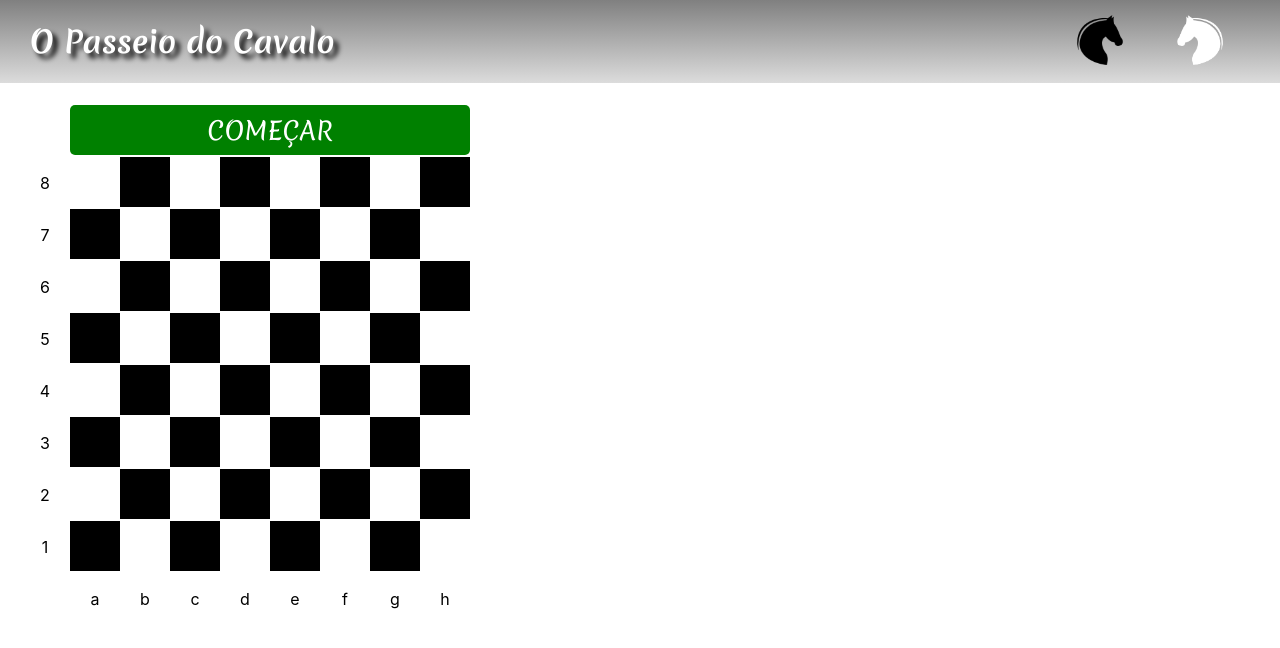
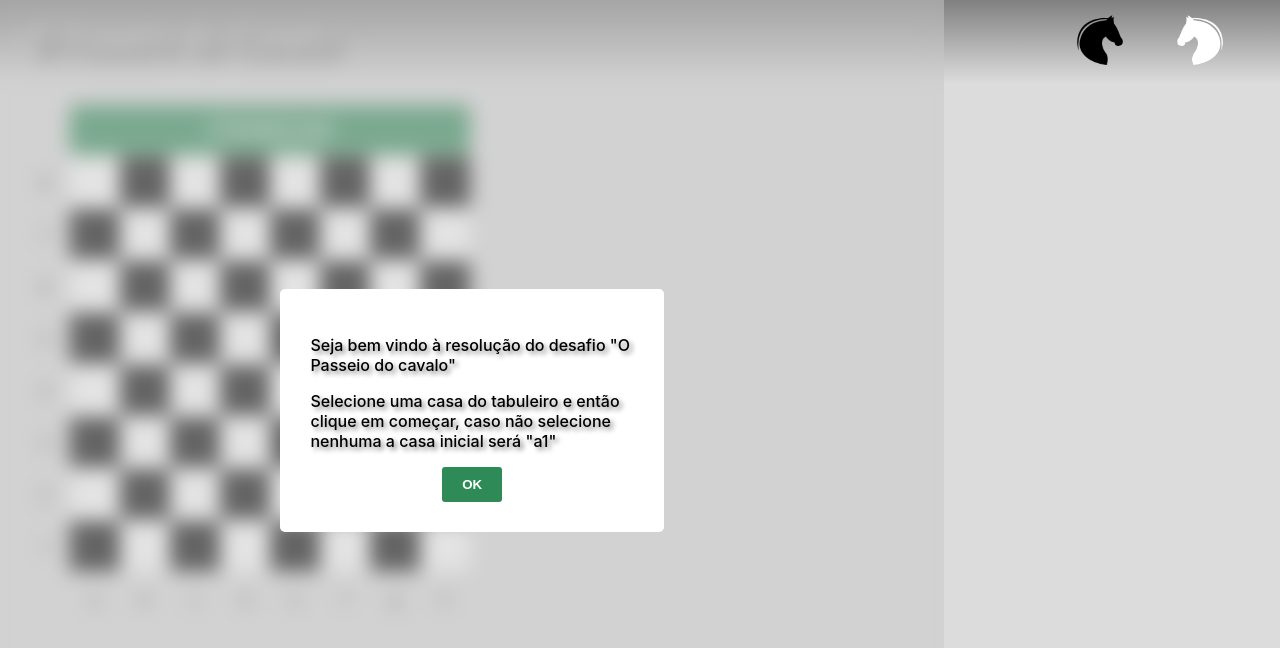
Before and after one commit to rodrigoDeSouzaFernandes/knight-s-tour, a React (Create React App) app: page / in a window 1280 px wide. Shown: the top 648 px of the page. Built offline with nearby package versions, Linux system fonts and the light colour scheme.

Commit message:
finalizado

```diff
--- a/src/App.js
+++ b/src/App.js
@@ -1,10 +1,12 @@
 import './App.css';
 import Board from './components/Board'
 import Header from './components/Header'
+import InitialMessage from './components/InitialMessage';
 
 function App() {
   return (
     <div className="App">
+      <InitialMessage />
       <Header />
       <Board />
     </div>
--- a/src/components/Board/styled.js
+++ b/src/components/Board/styled.js
@@ -65,11 +65,9 @@ export const Line = styled.div`
 export const Move = styled.span`
   width: 12%;
   min-width: 70px;
+  background: white;
   :nth-child(odd){
     background: rgb(200, 200, 200);
-  }
-  :nth-child(even){
-    background: rgb(220, 220, 220);
   }
 
   @media screen and (max-width: 490px) {
@@ -137,7 +135,7 @@ export const BtnPlay = styled.button`
   height: 50px;
   color: white;
   font-size: 25px;
-  background: green;
+  background: seaGreen;
   border: none;
   border-radius: 5px;
   margin: 2px 0;
--- a/src/components/InitialMessage/index.js
+++ b/src/components/InitialMessage/index.js
@@ -0,0 +1,31 @@
+import React, {useState} from 'react'
+
+import { MessageBody, MessageContainer, MessageText, MessageButton } from './styled'
+
+function InitialMessage() {
+
+  const [ active, setActive ] = useState(true);
+
+  return (
+    active && (
+      <MessageBody>
+      <MessageContainer>
+        <MessageText>
+          Seja bem vindo à resolução do desafio "O Passeio do cavalo"
+        </MessageText>
+        <MessageText>
+          Selecione uma casa do tabuleiro e então clique em começar,
+          caso não selecione nenhuma a casa inicial será "a1"
+        </MessageText>
+        <MessageButton
+          onClick={ () => setActive(false) }
+        >
+          OK
+        </MessageButton>
+      </MessageContainer>
+    </MessageBody>
+    )
+  )
+}
+
+export default InitialMessage;
--- /dev/null
+++ b/src/components/InitialMessage/styled.js
@@ -0,0 +1,43 @@
+import styled from 'styled-components';
+
+export const MessageBody = styled.div`
+  position: absolute;
+  padding: 10px;
+  z-index: 1;
+  display: flex;
+  height: 100vh;
+  align-items: center;
+  justify-content: center;
+  background: rgba(200, 200, 200, 0.5);
+  backdrop-filter: blur(10px);
+`;
+
+export const MessageContainer = styled.div`
+  width: 35%;
+  border-radius: 5px;
+  background: white;
+  padding: 30px;
+
+  @media screen and (max-width: 880px) {
+    width: 60%;
+  }
+
+  @media screen and (max-width: 880px) {
+    width: 100%;
+  }
+`;
+
+export const MessageText = styled.p`
+  text-align: left;
+  font-weight: 550;
+  text-shadow: 3px 3px 5px grey;
+`;
+
+export const MessageButton = styled.button`
+  padding: 10px 20px;
+  background: seaGreen;
+  border: none;
+  border-radius: 3px;
+  color: white;
+  font-weight: 600;
+`;
--- a/src/index.css
+++ b/src/index.css
@@ -5,6 +5,7 @@ body {
     sans-serif;
   -webkit-font-smoothing: antialiased;
   -moz-osx-font-smoothing: grayscale;
+  background-color: gainsboro;
 }
 
 code {
```
